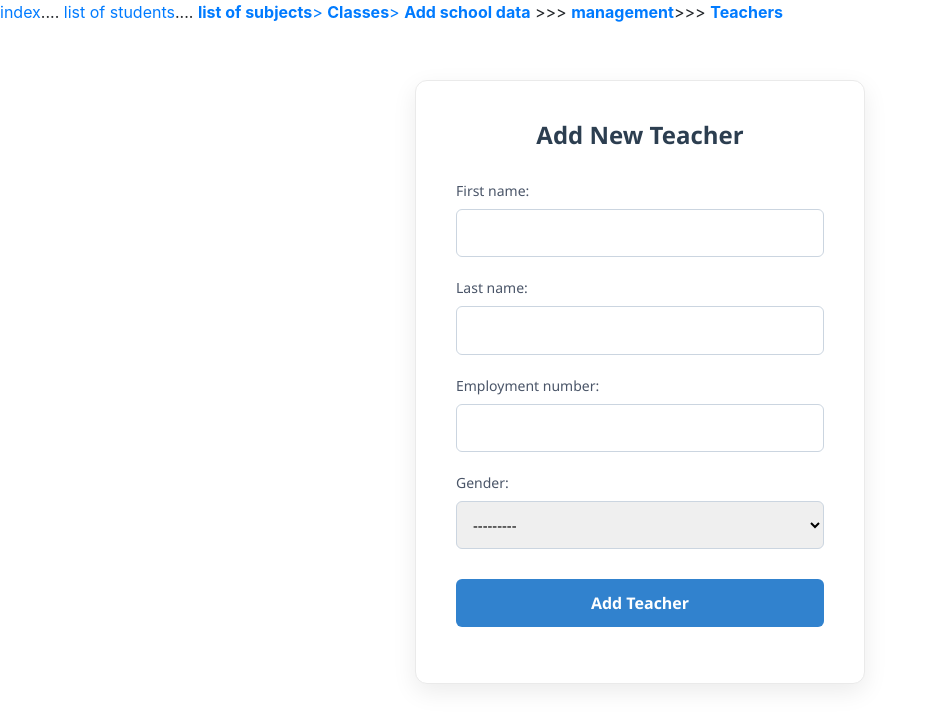
After one commit to jimc93005/my-management-system, a Django app: page /teachers/add/ in a window 1280 px wide. The commit adds this page. Shown: the top 726 px of the page, without its empty margins (0-927 px from the left). Run offline with Django 5.2, Linux system fonts and the light colour scheme; some libraries are stand-ins or nearby versions.

Commit message:
other changes

```diff
--- a/students_app/models.py
+++ b/students_app/models.py
@@ -207,7 +207,7 @@ class Teacher(models.Model):
         ]
     first_name = models.CharField(max_length=50)
     last_name = models.CharField(max_length=50)
-    employment_number = models.IntegerField()
+    employment_number = models.IntegerField(unique=True)
     gender = models.CharField(max_length=50, choices=GENDER_CHOICES)
 
     def __str__(self):
--- /dev/null
+++ b/students_app/templates/students_app/add_teachers.html
@@ -0,0 +1,98 @@
+{% extends 'students_app/base.html' %}
+
+{% block content %}
+<style>
+    .teacher-form-wrapper {
+        display: flex;
+        justify-content: center;
+        align-items: center;
+        padding: 40px 20px;
+        font-family: 'Segoe UI', Roboto, Helvetica, Arial, sans-serif;
+    }
+
+    .teacher-form-card {
+        background-color: #ffffff;
+        width: 100%;
+        max-width: 450px;
+        padding: 40px;
+        border-radius: 12px;
+        box-shadow: 0 8px 24px rgba(0, 0, 0, 0.08);
+        border: 1px solid #eaeaea;
+    }
+
+    .teacher-form-card h2 {
+        text-align: center;
+        color: #2c3e50;
+        margin-bottom: 30px;
+        font-size: 24px;
+        font-weight: 600;
+    }
+
+    /* Style the default Django form paragraphs */
+    .teacher-form-card p {
+        margin-bottom: 20px;
+    }
+
+    .teacher-form-card label {
+        display: block;
+        margin-bottom: 8px;
+        color: #4a5568;
+        font-weight: 500;
+        font-size: 14px;
+    }
+
+    /* Target all input types generated by Django */
+    .teacher-form-card input[type="text"],
+    .teacher-form-card input[type="email"],
+    .teacher-form-card input[type="number"],
+    .teacher-form-card select,
+    .teacher-form-card textarea {
+        width: 100%;
+        padding: 12px;
+        border: 1px solid #cbd5e0;
+        border-radius: 6px;
+        box-sizing: border-box;
+        font-size: 15px;
+        transition: all 0.3s ease;
+    }
+
+    .teacher-form-card input:focus,
+    .teacher-form-card select:focus,
+    .teacher-form-card textarea:focus {
+        border-color: #3182ce;
+        outline: none;
+        box-shadow: 0 0 0 3px rgba(49, 130, 206, 0.2);
+    }
+
+    .btn-submit {
+        width: 100%;
+        padding: 12px;
+        background-color: #3182ce;
+        color: white;
+        border: none;
+        border-radius: 6px;
+        font-size: 16px;
+        font-weight: 600;
+        cursor: pointer;
+        transition: background-color 0.2s ease;
+        margin-top: 10px;
+    }
+
+    .btn-submit:hover {
+        background-color: #2b6cb0;
+    }
+</style>
+
+<div class="teacher-form-wrapper">
+    <div class="teacher-form-card">
+        <h2>Add New Teacher</h2>
+        <form action="{% url 'students_app:add_teachers' %}" method="POST">
+            {% csrf_token %}
+
+            {{ form.as_p }}
+
+            <button type="submit" name="submit" class="btn-submit">Add Teacher</button>
+        </form>
+    </div>
+</div>
+{% endblock content %}
--- a/students_app/templates/students_app/teachers_list.html
+++ b/students_app/templates/students_app/teachers_list.html
@@ -4,7 +4,7 @@
 <div class="container mt-5">
     <div class="d-flex justify-content-between align-items-center mb-4">
         <h1 class="display-5 fw-bold text-primary">Our School Teachers</h1>
-        <a href="#" class="btn btn-success shadow-sm">+ Add New Teacher</a>
+        <a href="{% url 'students_app:add_teachers' %}" class="btn btn-success shadow-sm">+ Add New Teacher</a>
     </div>
 
     <div class="card shadow border-0">
@@ -29,9 +29,9 @@
                                     <span class="badge bg-info text-dark">#{{ teacher.employment_number }}</span>
                                 </td>
                                 <td>
-                                    {% if teacher.Gender == 'Male' %}
+                                    {% if teacher.gender == 'Male' %}
                                         <span class="text-primary">♂ Male</span>
-                                    {% elif teacher.Gender == 'Female' %}
+                                    {% elif teacher.gender == 'Female' %}
                                         <span class="text-danger">♀ Female</span>
                                     {% else %}
                                         <span class="text-muted">Other</span>
--- a/students_app/urls.py
+++ b/students_app/urls.py
@@ -51,6 +51,7 @@ urlpatterns = [
 
     # TEACHERS LIST URLS
     path('teachers/', views.teachers_list, name='teachers_list'),
+    path('teachers/add/', views.add_teachers, name='add_teachers'),
     path('teachers/<int:teachers_id>/edit/', views.edit_teachers, name='edit_teachers'),
     path('teachers/<int:teachers_id>/delete/', views.edit_teachers, name='delete_teachers')
 
@@ -63,4 +64,5 @@ urlpatterns = [
 
 
 
+
 ]
--- a/students_app/views.py
+++ b/students_app/views.py
@@ -716,3 +716,22 @@ def delete_teachers(request, teachers_id):
     if request.method == "POST":
         teachers.delete()
         return redirect('students_app:teachers_list')
+
+
+def add_teachers(request):
+    teachers = Teacher.objects.all().order_by('first_name')
+    if request.method == 'POST':
+        form = TeacherForm(request.POST)
+
+        if form.is_valid():
+            form.save()
+            return redirect('students_app:teachers_list')
+    else:
+        form = TeacherForm()
+
+    context = {
+        'teachers': teachers,
+        'form': form,
+    }
+
+    return render(request, 'students_app/add_teachers.html', context)
```
